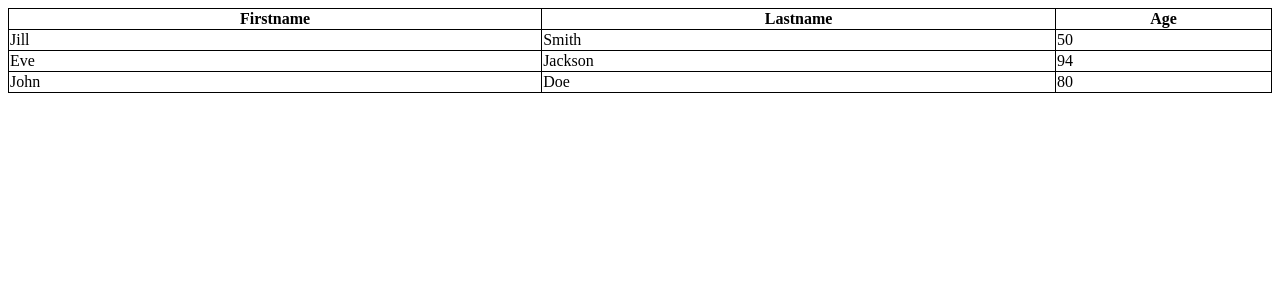
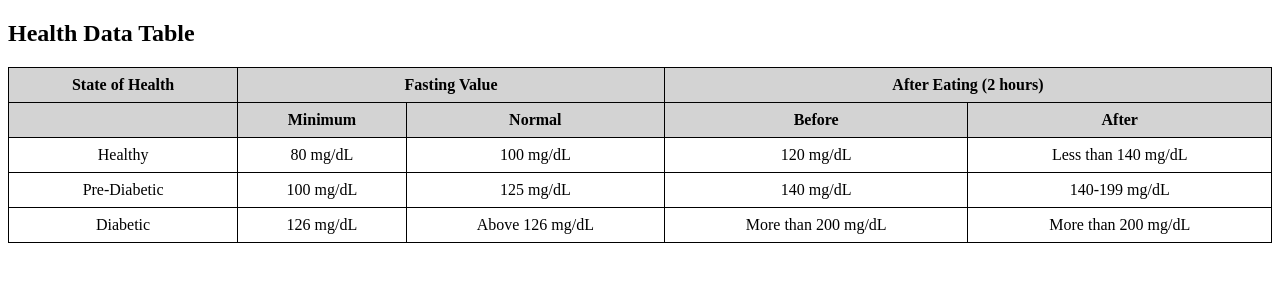
Before and after one commit to harshavardhanck123/netify-demo, a plain HTML site: page index.html in a window 1280 px wide. Drawn offline with Linux system fonts and the light colour scheme.

Commit message:
table new

```diff
--- a/index.html
+++ b/index.html
@@ -32,36 +32,65 @@
 <head>
 <meta charset="UTF-8">
 <meta name="viewport" content="width=device-width, initial-scale=1.0">
-    <title>Document</title>
+<title>Health Data Table</title>
 <style>
-    table, th, td {
+    table {
+        width: 100%;
+        border-collapse: collapse;
+    }
+    th, td {
         border: 1px solid black;
-        border-collapse: collapse;
+        padding: 8px;
+        text-align: center;
+    }
+    th {
+        background-color: lightgray;
     }
 </style>
 </head>
 <body>
-    <table style="width:100%">
+
+<h2>Health Data Table</h2>
+
+<table>
+  <thead>
     <tr>
-          <th>Firstname</th>
-          <th>Lastname</th>
-          <th>Age</th>
+      <th>State of Health</th>
+      <th colspan="2">Fasting Value</th>
+      <th colspan="2">After Eating (2 hours)</th>
     </tr>
     <tr>
-          <td>Jill</td>
-          <td>Smith</td>
-          <td>50</td>
+      <th></th>
+      <th>Minimum</th>
+      <th>Normal</th>
+      <th>Before</th>
+      <th>After</th>
+    </tr>
+  </thead>
+  <tbody>
+    <tr>
+      <td>Healthy</td>
+      <td>80 mg/dL</td>
+      <td>100 mg/dL</td>
+      <td>120 mg/dL</td>
+      <td>Less than 140 mg/dL</td>
     </tr>
     <tr>
-          <td>Eve</td>
-          <td>Jackson</td>
-          <td>94</td>
+      <td>Pre-Diabetic</td>
+      <td>100 mg/dL</td>
+      <td>125 mg/dL</td>
+      <td>140 mg/dL</td>
+      <td>140-199 mg/dL</td>
     </tr>
     <tr>
-          <td>John</td>
-          <td>Doe</td>
-          <td>80</td>
+      <td>Diabetic</td>
+      <td>126 mg/dL</td>
+      <td>Above 126 mg/dL</td>
+      <td>More than 200 mg/dL</td>
+      <td>More than 200 mg/dL</td>
     </tr>
+  </tbody>
 </table>
+
 </body>
 </html>
```
Lines whose indentation alone changed are shown as unchanged.
